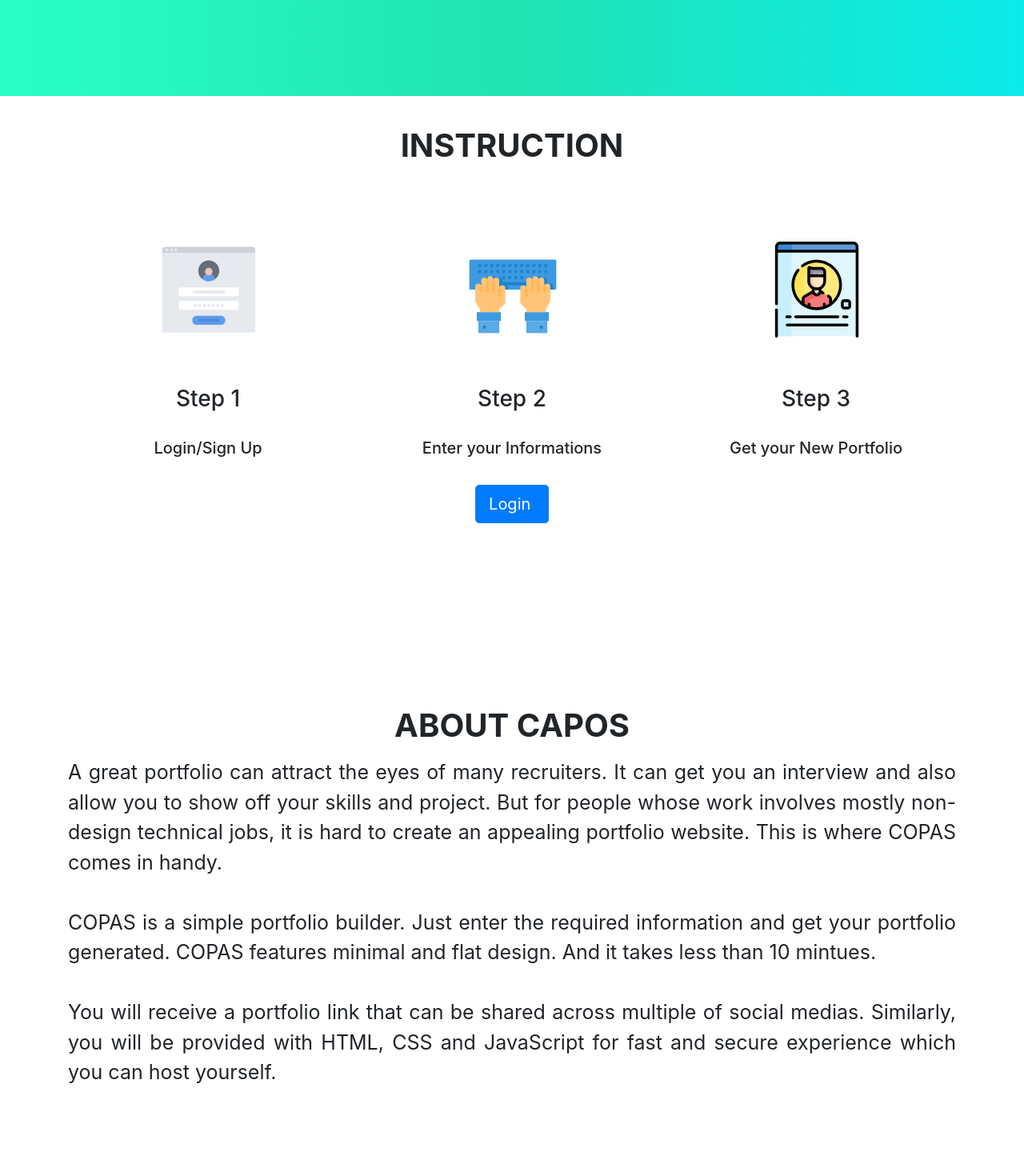
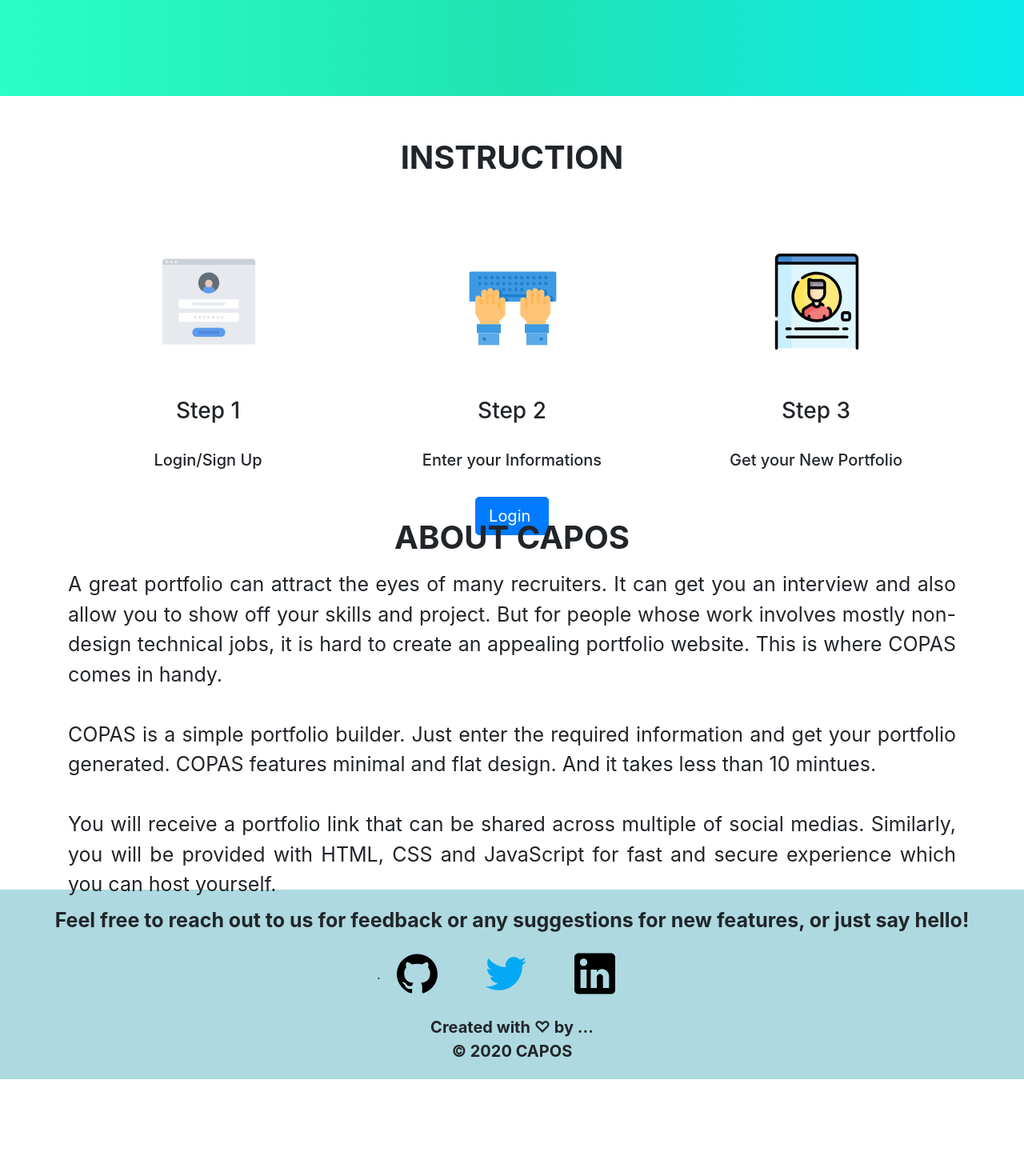
Before and after one commit to abimsedhain/portfolio_designer, a React (Create React App) app in the folder client/: page / in a window 1280 px wide. Shown: the part 680-2150 px from the top of the page at 80% size. After the commit the page ends 2042 px from the top, so only its background shows below. Built offline with nearby package versions, Linux system fonts and the light colour scheme.

Commit message:
added media queries

```diff
--- a/client/src/App.css
+++ b/client/src/App.css
@@ -93,8 +93,6 @@
 .insPage {
     height: 80vh;
     width: 100%;
-    margin-top: -15px;
-    margin-bottom: 100px;
 }
 
 .infoBtn {
--- a/client/src/Navbar/footerStyle.css
+++ b/client/src/Navbar/footerStyle.css
@@ -44,3 +44,51 @@ img {
     font-size: 20px;
     text-align: center;
 }
+
+
+/* Media Queries */
+
+
+/*
+  ##Device = Desktops
+  ##Screen = 1281px to higher resolution desktops
+*/
+
+@media (min-width: 1281px) {
+    .test {
+        margin-top: 40px;
+    }
+}
+
+
+/*
+    ##Device = Laptops, Desktops
+    ##Screen = B/w 1025px to 1280px
+  */
+
+@media (min-width: 1025px) and (max-width: 1280px) {
+    .test {
+        margin-top: 100px;
+    }
+}
+
+
+/*
+    ##Device = Most of the Smartphones Mobiles (Portrait)
+    ##Screen = B/w 320px to 479px
+  */
+
+@media (min-width: 320px) and (max-width: 480px) {
+    .test {
+        margin-top: 550px;
+    }
+}
+
+
+/* iPad Media Queries */
+
+@media only screen and (min-device-width: 768px) and (max-device-width: 1024px) {
+    .test {
+        margin-top: -250px;
+    }
+}
--- a/client/src/Navbar/style.css
+++ b/client/src/Navbar/style.css
@@ -35,7 +35,9 @@ nav {
     font-style: normal;
     text-decoration: none;
 }
+
 .aboutPage {
+    /* margin-top: 100px; */
     height: 90vh;
 }
 
@@ -50,3 +52,47 @@ nav {
     font-weight: 400;
     text-align: justify;
 }
+
+
+/* Media Queries */
+
+
+/*
+  ##Device = Desktops
+  ##Screen = 1281px to higher resolution desktops
+*/
+
+@media (min-width: 1281px) {
+    .aboutPage {
+        margin-top: 100px;
+    }
+}
+
+
+/*
+    ##Device = Laptops, Desktops
+    ##Screen = B/w 1025px to 1280px
+  */
+
+@media (min-width: 1025px) and (max-width: 1280px) {}
+
+
+/*
+    ##Device = Most of the Smartphones Mobiles (Portrait)
+    ##Screen = B/w 320px to 479px
+  */
+
+@media (min-width: 320px) and (max-width: 480px) {
+    .aboutPage {
+        margin-top: 700px;
+    }
+}
+
+
+/* iPad Media Queries */
+
+@media only screen and (min-device-width: 768px) and (max-device-width: 1024px) {
+    .aboutPage {
+        margin-top: -150px;
+    }
+}
--- a/client/src/components/About.js
+++ b/client/src/components/About.js
@@ -1,24 +1,24 @@
 import React from 'react'
-// import { Container, Row, Col } from 'reactstrap';
+import { Container, Row, Col } from 'reactstrap';
 
 import '../Navbar/style.css';
 
 function About() {
     return (
         <React.Fragment>
-            {/* <Container className="aboutPage" fluid="lg">
+            <Container className="aboutPage" fluid="lg">
                 <Row>
                     <Col className="aboutTitle">ABOUT CAPOS</Col>
                 </Row>
                 <Row>
                     <Col xs="12" sm="12" md="12" className="aboutDetails">A great portfolio can attract the eyes of many recruiters.
                     It can get you an interview and also allow you to show off your skills and project.
-                     But for people whose work involves mostly non-design technical jobs,
-                     it is hard to create an appealing portfolio website. This is where COPAS comes in handy.
-                     <br/><br/>
+                    But for people whose work involves mostly non-design technical jobs,
+                    it is hard to create an appealing portfolio website. This is where COPAS comes in handy.
+                     <br /><br />
 
                      COPAS is a simple portfolio builder. Just enter the required information and get your portfolio
-                     generated. COPAS features minimal and flat design. And it takes less than 10 mintues. <br/><br/>
+                     generated. COPAS features minimal and flat design. And it takes less than 10 mintues. <br /><br />
 
                      You will receive a portfolio link that can be shared across multiple of social medias. Similarly,
                      you will be provided with HTML, CSS and JavaScript for fast and secure experience which you can host
@@ -26,10 +26,9 @@ function About() {
 
                      </Col>
                 </Row>
+            </Container>
 
-
-                </Container> */}
-                </React.Fragment>
+        </React.Fragment>
     )
 }
 
--- a/client/src/components/Home.js
+++ b/client/src/components/Home.js
@@ -13,7 +13,7 @@ function Home() {
 
             <Jumbotronn/>
             <Instruction/>
-            {/* <About/> */}
+            <About/>
             <TestFooter/>
         </React.Fragment>
     )
--- a/client/src/components/Instruction.js
+++ b/client/src/components/Instruction.js
@@ -41,29 +41,7 @@ function Instruction() {
                 </Row>
             </Container>
 
-            <Container className="aboutPage" fluid="lg">
-                <Row>
-                    <Col className="aboutTitle">ABOUT CAPOS</Col>
-                </Row>
-                <Row>
-                    <Col xs="12" sm="12" md="12" className="aboutDetails">A great portfolio can attract the eyes of many recruiters.
-                    It can get you an interview and also allow you to show off your skills and project.
-                    But for people whose work involves mostly non-design technical jobs,
-                    it is hard to create an appealing portfolio website. This is where COPAS comes in handy.
-                     <br /><br />
-
-                     COPAS is a simple portfolio builder. Just enter the required information and get your portfolio
-                     generated. COPAS features minimal and flat design. And it takes less than 10 mintues. <br /><br />
-
-                     You will receive a portfolio link that can be shared across multiple of social medias. Similarly,
-                     you will be provided with HTML, CSS and JavaScript for fast and secure experience which you can host
-                     yourself.
-
-                     </Col>
-                </Row>
-            </Container>
-
-        </React.Fragment>
+                  </React.Fragment>
     )
 }
 
```
